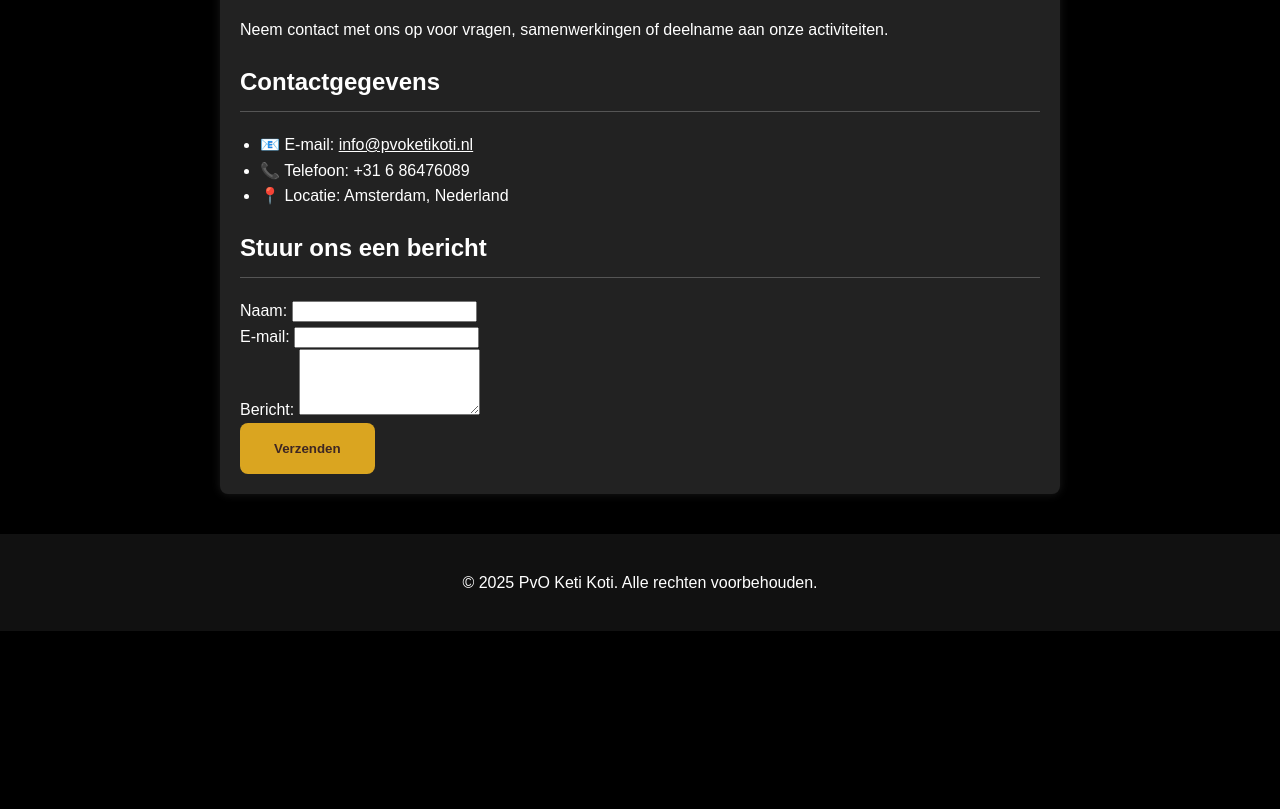
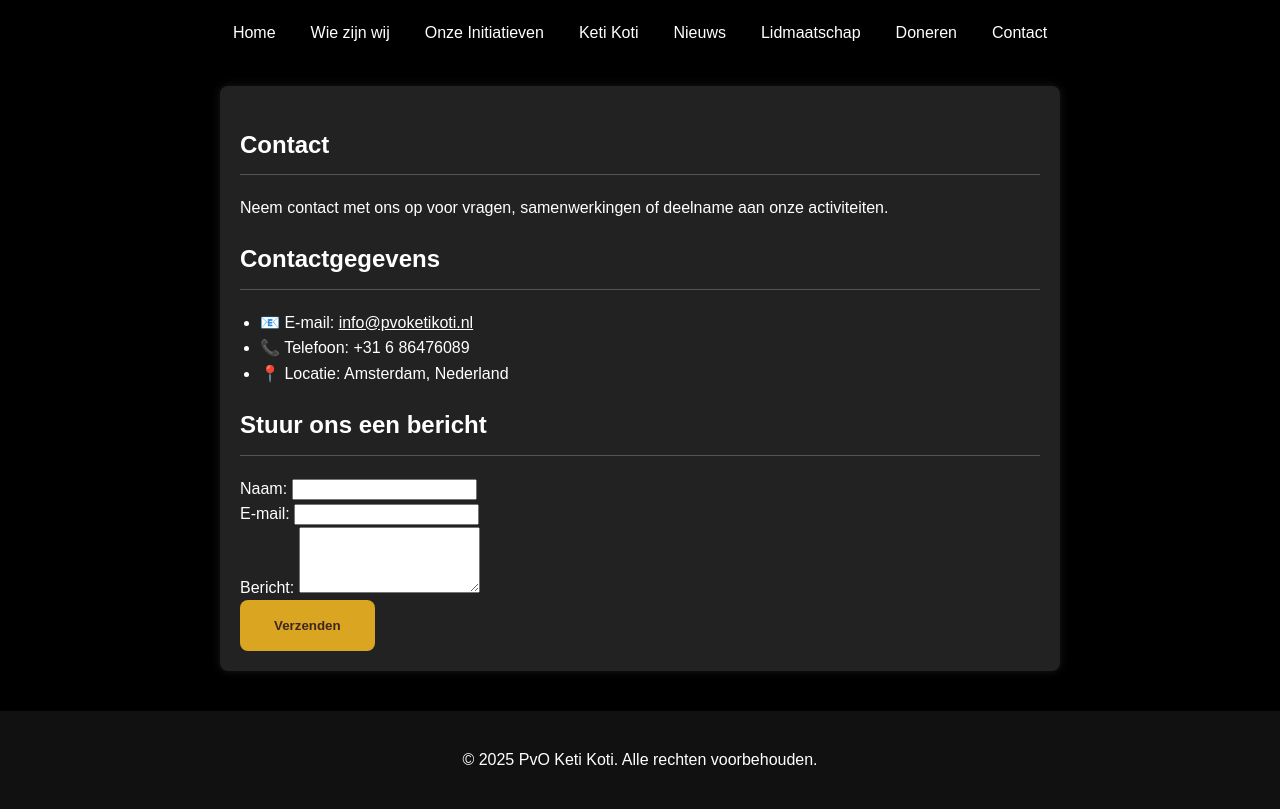
Before and after one commit to BornInSuriname/PvO-Website, a plain HTML site: page contact.html in a window 1280 px wide. Shown: the part 132-941 px from the top of the page. Before the commit the page ends 800 px from the top, so only its background shows below. Drawn offline with Linux system fonts and the light colour scheme.

Commit message:
Update contact.html

```diff
--- a/contact.html
+++ b/contact.html
@@ -68,6 +68,22 @@
     </style>
 </head>
 <body>
+<h1>Contact</h1>
+
+<nav class="navbar">
+    <button class="menu-toggle" onclick="toggleMenu()">☰</button>
+    <ul class="nav-links">
+        <li><a href="index.html">Home</a></li>
+        <li><a href="wie-zijn-wij.html">Wie zijn wij</a></li>
+        <li><a href="onze-initiatieven.html">Onze Initiatieven</a></li>
+        <li><a href="keti-koti.html">Keti Koti</a></li>
+        <li><a href="nieuwsbrief.html">Nieuws</a></li>
+        <li><a href="inschrijfformulier.html">Lidmaatschap</a></li>
+        <li><a href="donatie.html">Doneren</a></li>
+        <li><a href="contact.html">Contact</a></li>
+    </ul>
+</nav>
+
     <a href="#main-content" class="skip-link">Ga direct naar inhoud</a>
 
     <header class="nav-header">
@@ -79,7 +95,7 @@
                 <ul class="nav-links" role="menubar">
                     <li role="none"><a href="index.html" role="menuitem">Home</a></li>
                     <li role="none"><a href="wie-zijn-wij.html" role="menuitem">Wie Wij Zijn</a></li>
-                    <li role="none"><a href="initiatieven.html" role="menuitem">Initiatieven</a></li>
+                    <li role="none"><a href="onze-initiatieven.html" role="menuitem">Initiatieven</a></li>
                     <li role="none"><a href="keti-koti.html" role="menuitem">Keti Koti</a></li>
                     <li role="none"><a href="nieuwsbrief.html" role="menuitem">Nieuws & Updates</a></li>
                     <li role="none"><a href="inschrijfformulier.html" role="menuitem">Lidmaatschap</a></li>
@@ -123,5 +139,21 @@
     <footer>
         <p>&copy; 2025 PvO Keti Koti. Alle rechten voorbehouden.</p>
     </footer>
+
+<script>
+function toggleMenu() {
+    var nav = document.querySelector('.nav-links');
+    nav.classList.toggle('active');
+}
+</script>
+
+
+<script>
+function toggleMenu() {
+    var nav = document.querySelector('.nav-links');
+    nav.classList.toggle('active');
+}
+</script>
+
 </body>
 </html>
```
